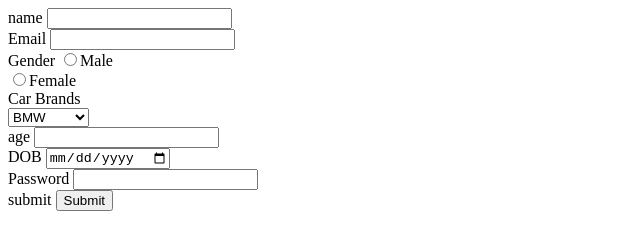
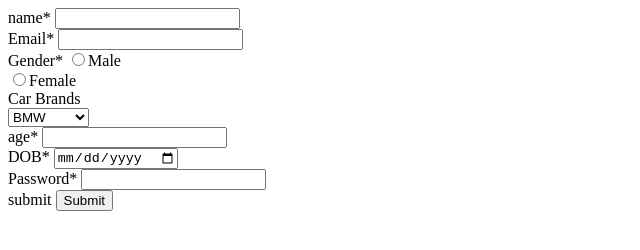
Before and after one commit to acciojob/signup-form-car-govind2611, a website: page main.html in a window 1280 px wide. Shown: the whole page, without its empty margins (0-640 px from the left). Drawn offline with Linux system fonts and the light colour scheme.

Commit message:
created a submission

```diff
--- a/main.html
+++ b/main.html
@@ -9,15 +9,15 @@
 <body>
 	<form method="post">
 		<div>
-			<label for="name">name</label>
+			<label for="name">name*</label>
 	        <input type="url" name=name id="name">
 		</div>
 		<div>
-			<label for="email">Email</label>
+			<label for="email">Email*</label>
         <input type="email" required id="email">
 		</div>
 		<div>
-			<label for="gender">Gender</label>
+			<label for="gender">Gender*</label>
         <input type="radio" name="gender" required id="gender">Male
 		</div>
 		<div>
@@ -31,15 +31,15 @@
               <option value="mercedes">Mercedez</option>
             </select>
 		<div>
-			<label for="age" >age</label>
+			<label for="age" >age*</label>
         <input type="age" required id="age">
 		</div>
 		<div>
-			<label for="dob">DOB</label>
+			<label for="dob">DOB*</label>
         <input type="date" required id="dob" >
 		</div>
 		<div>
-			<label for="password">Password</label>
+			<label for="password">Password*</label>
         <input type="password" required id="password">
 		</div>
 		<div>
```
